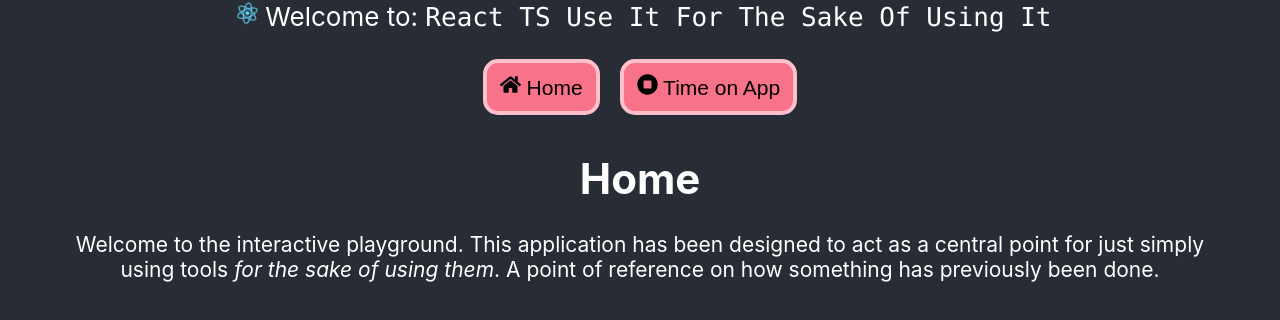
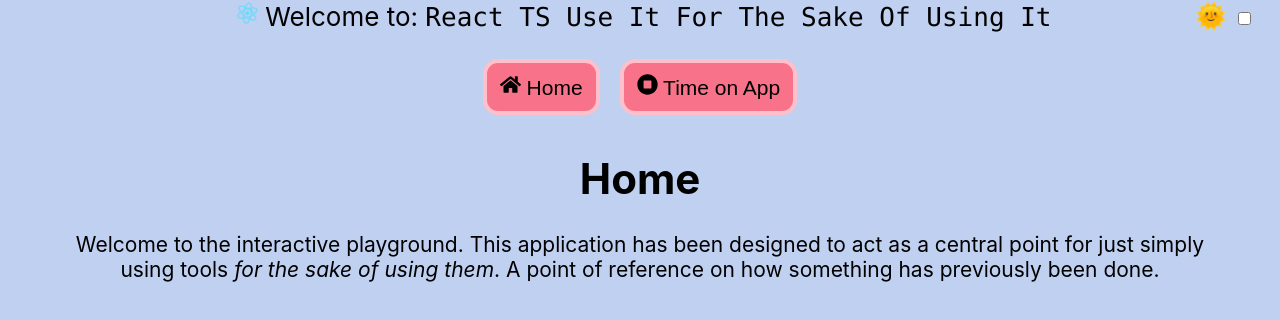
Before and after one commit to Bizzle-Dapp/react-ts-use-it-for-the-sake-of-using-it, a React (Create React App) app: page / in a window 1280 px wide. Shown: the top 320 px of the page. Built offline with nearby package versions, Linux system fonts and the light colour scheme.

Commit message:
React.Context Theme up and running.

```diff
--- a/src/App.tsx
+++ b/src/App.tsx
@@ -1,14 +1,21 @@
-import React, { useEffect, useRef, useState } from 'react';
+import React, { useEffect, useRef, useState, useContext } from 'react';
 import { Route, BrowserRouter as Router, Switch } from 'react-router-dom';
 // Indexed export file for components to reduce import declarations. For the sake of it.
 import { NavBar, LandingPage, TimeOnApp } from './components/index';
 // Indexed export file for enums to reduce import declarations. For the sake of it.
 import { pageTypes } from './enums/index';
+
+// React Context used for the sake of a Theme
+import { ThemeContext, getTheme } from './context/ThemeContext';
+
+// Default Theme and Styling import
 import './styles/App.css';
 
 
+function App() {
+  const [darkModeActive, setDarkModeActive] = useState<boolean>(false);
 
-function App() {
+  // State to retain the time spent on App - providing an additional Ref to be passed to other components.
   const [timeOnApp, setTimeOnApp] = useState<number>(0);
   const timeRef = useRef(0)
 
@@ -31,7 +38,8 @@ function App() {
   }, [timeOnApp])
 
   return (
-    <div className="App">
+    <ThemeContext.Provider value={{darkModeActive, setDarkModeActive }}>
+      <div className="App" style={getTheme(darkModeActive)} >
         <Router>
           <NavBar />
           <Switch>
@@ -44,6 +52,8 @@ function App() {
           </Switch>
         </Router>
       </div>
+    </ThemeContext.Provider>
+
 
   );
 }
--- a/src/components/NavBar.tsx
+++ b/src/components/NavBar.tsx
@@ -1,18 +1,22 @@
 import React from 'react';
 import { Link } from "react-router-dom";
 import { pageTypes } from '../enums/index';
+import { useTheme } from '../context/ThemeContext';
 
 import { FaHome, FaStopCircle } from 'react-icons/fa';
 import logo from '../assets/logo.svg';
 import '../styles/App.css';
 
 export const NavBar: React.FC = () =>{
+    // Stateful context to provide getter and setter function for Theme.
+    const { darkModeActive, setDarkModeActive } = useTheme();
 
     return(
         <>
             <header className="App-header">
                 <img src={logo} className="App-logo" alt="logo" />
                 <span>Welcome to: <code>React TS Use It For The Sake Of Using It</code></span>
+                <span className="Theme-Toggle-Container"><label>{darkModeActive ? "🌙" : "🌞"} <input className="Theme-Toggle" type="checkbox" checked={darkModeActive} onClick={() => setDarkModeActive(!darkModeActive)} /></label></span>
             </header>
             <Link to={`${pageTypes.landingPage}`}>
                 <button><FaHome/> Home</button>
--- /dev/null
+++ b/src/context/ThemeContext.ts
@@ -0,0 +1,34 @@
+import { createContext, useContext } from 'react';
+
+export interface IThemeStyle {
+    backgroundColor: string,
+    color: string,
+}
+
+interface IThemeContext {
+    darkModeActive: boolean,
+    setDarkModeActive: (boolean: boolean) => void
+}
+
+export const getTheme = (darkModeActive: boolean): IThemeStyle =>   {
+    if(darkModeActive) {
+        return {
+            backgroundColor: '#282c34',
+            color:  'white'
+        }
+    } else {
+        return {
+            backgroundColor: '#c0d0f1',
+            color:  'black'
+        }
+    }
+}
+
+export const ThemeContext = createContext<IThemeContext>(
+    {
+        darkModeActive: false,
+        setDarkModeActive: theme => console.log('Chosen Theme:', theme)
+    }
+);
+
+export const useTheme = () => useContext(ThemeContext);
--- a/src/styles/App.css
+++ b/src/styles/App.css
@@ -1,8 +1,8 @@
 .App {
   text-align: center;
-  background-color: #282c34;
+  background-color: #c0d0f1;
   min-height: 100vh;
-  color: white;
+  color: rgb(0, 0, 0);
   font-size: calc(5px + 2vmin);
   padding: 0 calc(5vw) 0 calc(5vw);
   /*No highlighting!*/
@@ -31,6 +31,15 @@
   margin-bottom: calc(1px + 2vmin);
 }
 
+.Theme-Toggle-Container {
+  position: fixed;
+  right: 2vw;
+}
+
+.Theme-Toggle[type="checkbox"] {
+  border: pink solid 0.5vmin; /* This doesn't actually work. Input checkbox can't seem to be customised with CSS - further reading required. */
+}
+
 button {
   font-size: calc(5px + 2vmin);
   margin: calc(2px + 1vmin);
```
Lines whose indentation alone changed are shown as unchanged.
